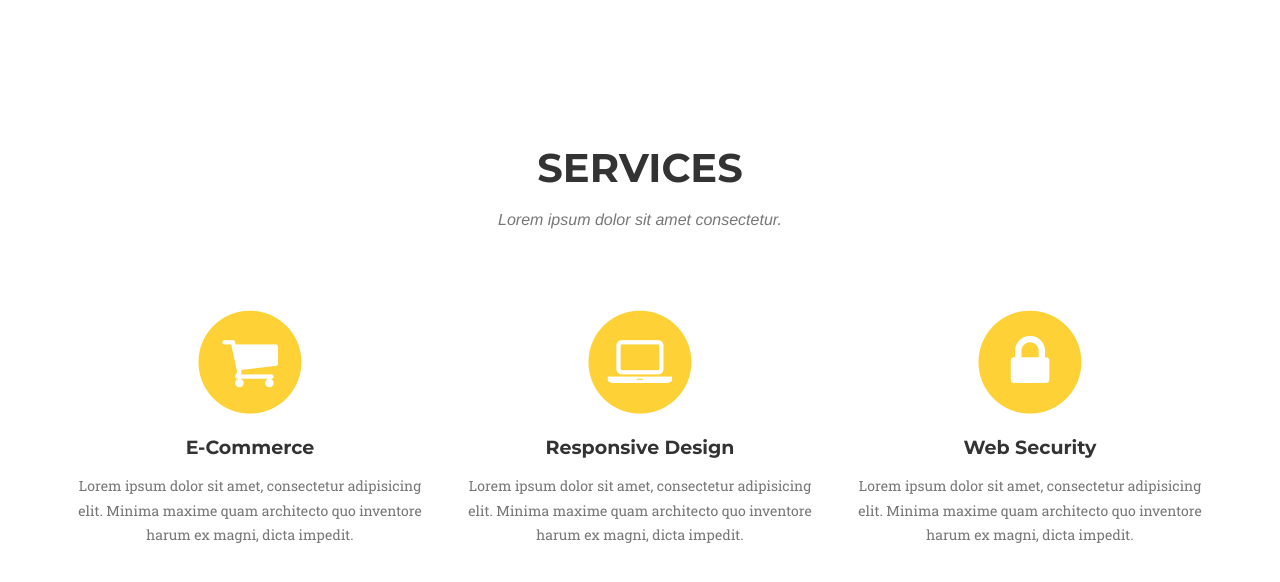
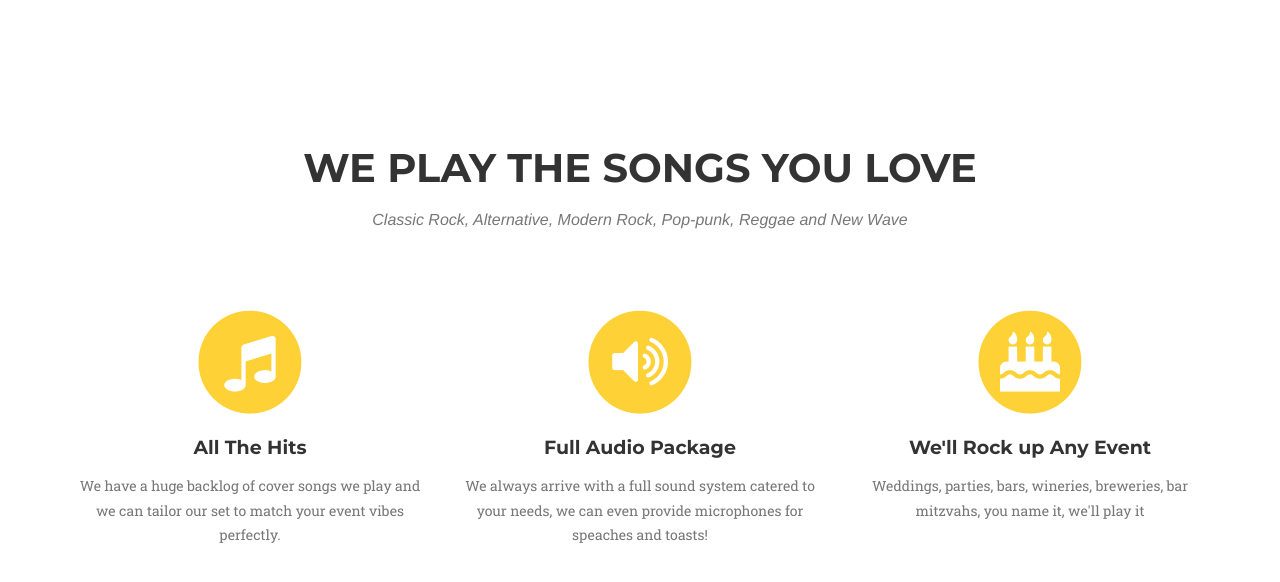
Before and after one commit to philiptyler/vinyltap.band, a Jekyll site: the page built from index.html, in a window 1280 px wide and 900 px high, scrolled down 645 px, cut to the strip 117-699 px from the top of the window. Built offline with Jekyll 4.4.1, drawn with Linux system fonts in a browser that asks for light colours; some web fonts are replaced.

Commit message:
Better services page

```diff
--- a/_includes/services.html
+++ b/_includes/services.html
@@ -3,34 +3,34 @@
         <div class="container">
             <div class="row">
                 <div class="col-lg-12 text-center">
-                    <h2 class="section-heading">Services</h2>
-                    <h3 class="section-subheading text-muted">Lorem ipsum dolor sit amet consectetur.</h3>
+                    <h2 class="section-heading">We play the songs you love</h2>
+                    <h3 class="section-subheading text-muted">Classic Rock, Alternative, Modern Rock, Pop-punk, Reggae and New Wave</h3>
                 </div>
             </div>
             <div class="row text-center">
                 <div class="col-md-4">
                     <span class="fa-stack fa-4x">
                         <i class="fa fa-circle fa-stack-2x text-primary"></i>
-                        <i class="fa fa-shopping-cart fa-stack-1x fa-inverse"></i>
+                        <i class="fa fa-music fa-stack-1x fa-inverse"></i>
                     </span>
-                    <h4 class="service-heading">E-Commerce</h4>
-                    <p class="text-muted">Lorem ipsum dolor sit amet, consectetur adipisicing elit. Minima maxime quam architecto quo inventore harum ex magni, dicta impedit.</p>
+                    <h4 class="service-heading">All The Hits</h4>
+                    <p class="text-muted">We have a huge backlog of cover songs we play and we can tailor our set to match your event vibes perfectly.</p>
                 </div>
                 <div class="col-md-4">
                     <span class="fa-stack fa-4x">
                         <i class="fa fa-circle fa-stack-2x text-primary"></i>
-                        <i class="fa fa-laptop fa-stack-1x fa-inverse"></i>
+                        <i class="fa fa-volume-up fa-stack-1x fa-inverse"></i>
                     </span>
-                    <h4 class="service-heading">Responsive Design</h4>
-                    <p class="text-muted">Lorem ipsum dolor sit amet, consectetur adipisicing elit. Minima maxime quam architecto quo inventore harum ex magni, dicta impedit.</p>
+                    <h4 class="service-heading">Full Audio Package</h4>
+                    <p class="text-muted">We always arrive with a full sound system catered to your needs, we can even provide microphones for speaches and toasts!</p>
                 </div>
                 <div class="col-md-4">
                     <span class="fa-stack fa-4x">
                         <i class="fa fa-circle fa-stack-2x text-primary"></i>
-                        <i class="fa fa-lock fa-stack-1x fa-inverse"></i>
+                        <i class="fa fa-birthday-cake fa-stack-1x fa-inverse"></i>
                     </span>
-                    <h4 class="service-heading">Web Security</h4>
-                    <p class="text-muted">Lorem ipsum dolor sit amet, consectetur adipisicing elit. Minima maxime quam architecto quo inventore harum ex magni, dicta impedit.</p>
+                    <h4 class="service-heading">We'll Rock up Any Event</h4>
+                    <p class="text-muted">Weddings, parties, bars, wineries, breweries, bar mitzvahs, you name it, we'll play it</p>
                 </div>
             </div>
         </div>
```
